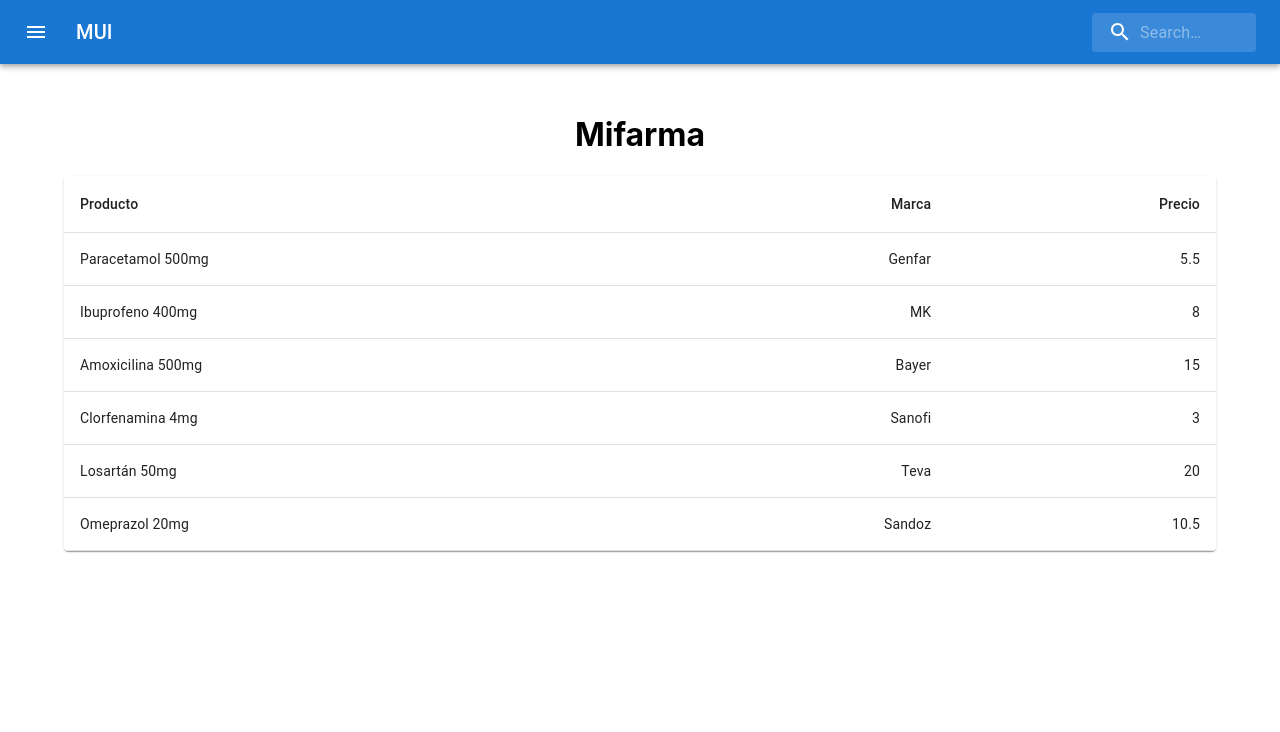
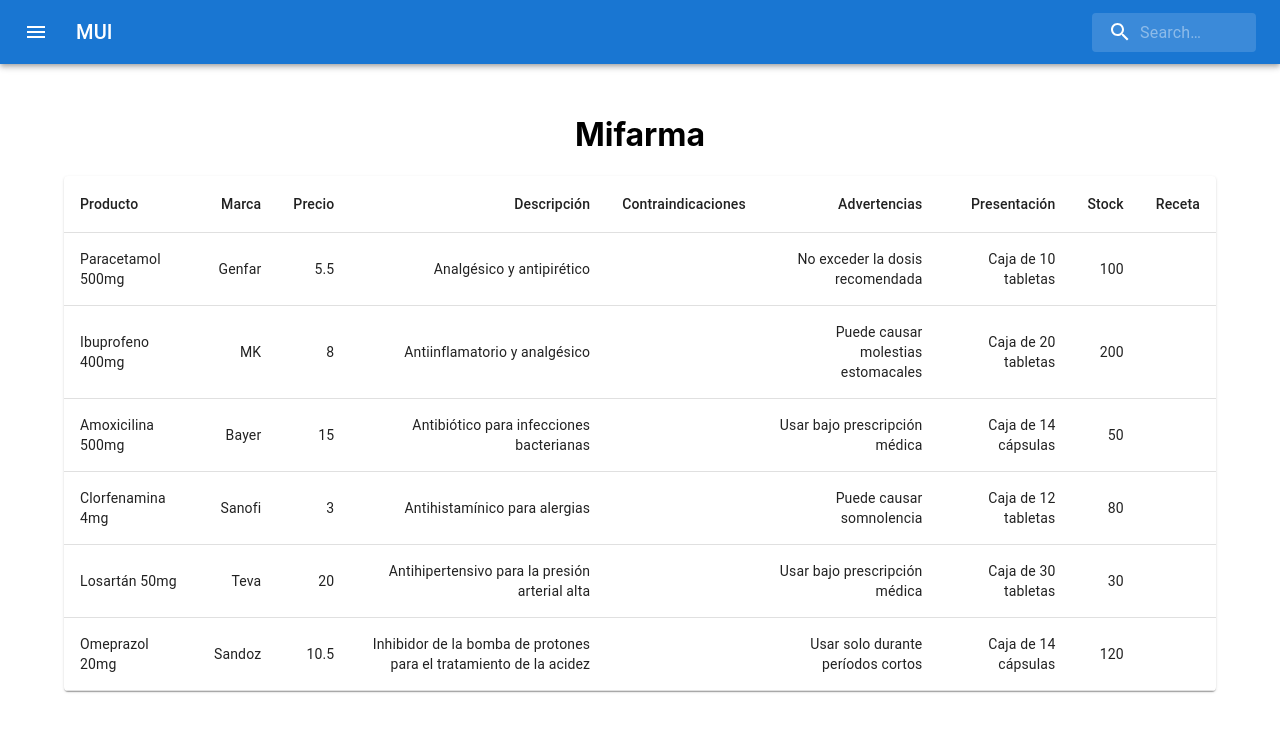
Before and after one commit to MarceCZ/SOFT2_TrabajoIntegrador, a React (Create React App) app: page /mainbusiness in a window 1280 px wide. Shown: the top 732 px of the page. Built offline with nearby package versions, Linux system fonts and the light colour scheme.

Commit message:
Tabla ampliada

```diff
--- a/src/components/FilaTablaProducto.jsx
+++ b/src/components/FilaTablaProducto.jsx
@@ -10,6 +10,12 @@ const Fila = ({ data }) => {
       </TableCell>
       <TableCell align="right">{data.marca}</TableCell>
       <TableCell align="right">{data.precio}</TableCell>
+      <TableCell align="right">{data.descripcion}</TableCell>
+      <TableCell align="right">{data.contraindiciones}</TableCell>
+      <TableCell align="right">{data.advertencias}</TableCell>
+      <TableCell align="right">{data.presentacion}</TableCell>
+      <TableCell align="right">{data.stock}</TableCell>
+      <TableCell align="right">{data.requiere_receta}</TableCell>
     </TableRow>
   );
 };
--- a/src/components/TablaProducto.jsx
+++ b/src/components/TablaProducto.jsx
@@ -17,6 +17,12 @@ const TablaProductos = ({ productos }) => {
             <TableCell>Producto</TableCell>
             <TableCell align="right">Marca</TableCell>
             <TableCell align="right">Precio</TableCell>
+            <TableCell align="right">Descripción</TableCell>
+            <TableCell align="right">Contraindicaciones</TableCell>
+            <TableCell align="right">Advertencias</TableCell>
+            <TableCell align="right">Presentación</TableCell>
+            <TableCell align="right">Stock</TableCell>
+            <TableCell align="right">Receta</TableCell>
           </TableRow>
         </TableHead>
         <TableBody>
```
